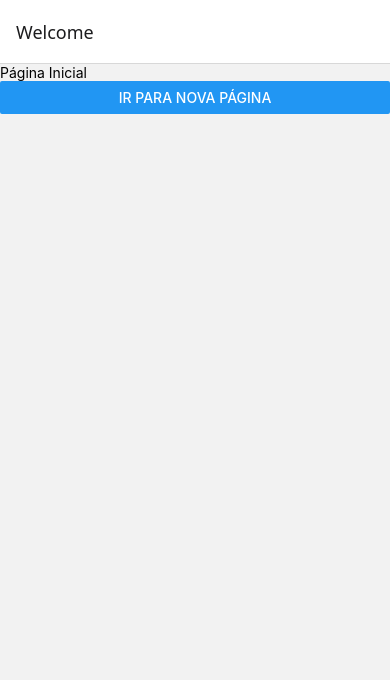
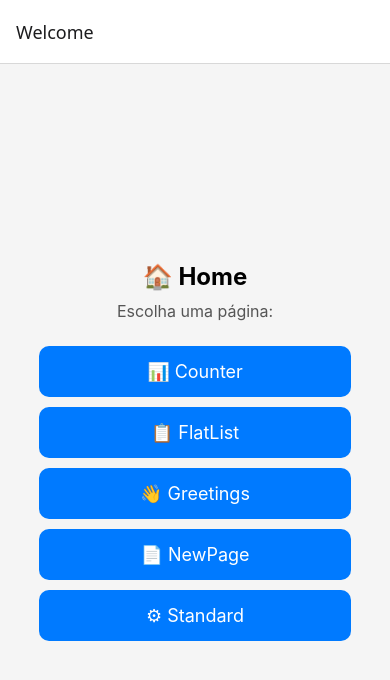
Before and after one commit to nordras/nativeSandbox, a React Native app: screen /Home in a window 390 px wide. Shown: the top 680 px of the page. Built offline with nearby package versions, Linux system fonts and the light colour scheme.

Commit message:
SPLIT flatlist and flashlist, fix type on newpage

```diff
--- a/src/pages/Home.tsx
+++ b/src/pages/Home.tsx
@@ -1,22 +1,76 @@
-import React from 'react';
-import { View, Text, Button } from 'react-native';
-import { NativeStackScreenProps } from '@react-navigation/native-stack';
+import React from "react";
+import { View, Text, StyleSheet, TouchableOpacity } from "react-native";
+import { useNavigation } from "@react-navigation/native";
+import { NativeStackNavigationProp } from "@react-navigation/native-stack";
 
 type RootStackParamList = {
-  Home: undefined;
+  Counter: undefined;
+  FlatList: undefined;
+  Greetings: undefined;
   NewPage: undefined;
-  Greetings: undefined;
+  Standard: undefined;
 };
 
-type Props = NativeStackScreenProps<RootStackParamList, 'Home'>;
+const Home = () => {
+  const navigation = useNavigation<NativeStackNavigationProp<RootStackParamList>>();
 
-const HomeScreen: React.FC<Props> = ({ navigation }) => {
   return (
-    <View>
-      <Text>Página Inicial</Text>
-      <Button title="Ir para Nova Página" onPress={() => navigation.navigate('Greetings')} />
+    <View style={styles.container}>
+      <Text style={styles.title}>🏠 Home</Text>
+      <Text style={styles.subtitle}>Escolha uma página:</Text>
+
+      <TouchableOpacity style={styles.button} onPress={() => navigation.navigate("Counter")}>
+        <Text style={styles.buttonText}>📊 Counter</Text>
+      </TouchableOpacity>
+
+      <TouchableOpacity style={styles.button} onPress={() => navigation.navigate("FlatList")}>
+        <Text style={styles.buttonText}>📋 FlatList</Text>
+      </TouchableOpacity>
+
+      <TouchableOpacity style={styles.button} onPress={() => navigation.navigate("Greetings")}>
+        <Text style={styles.buttonText}>👋 Greetings</Text>
+      </TouchableOpacity>
+
+      <TouchableOpacity style={styles.button} onPress={() => navigation.navigate("NewPage")}>
+        <Text style={styles.buttonText}>📄 NewPage</Text>
+      </TouchableOpacity>
+
+      <TouchableOpacity style={styles.button} onPress={() => navigation.navigate("Standard")}>
+        <Text style={styles.buttonText}>⚙ Standard</Text>
+      </TouchableOpacity>
     </View>
   );
 };
 
-export default HomeScreen;
+const styles = StyleSheet.create({
+  container: {
+    flex: 1,
+    justifyContent: "center",
+    alignItems: "center",
+    backgroundColor: "#f5f5f5",
+  },
+  title: {
+    fontSize: 24,
+    fontWeight: "bold",
+    marginBottom: 10,
+  },
+  subtitle: {
+    fontSize: 16,
+    marginBottom: 20,
+    color: "#555",
+  },
+  button: {
+    backgroundColor: "#007AFF",
+    padding: 15,
+    borderRadius: 10,
+    marginVertical: 5,
+    width: "80%",
+    alignItems: "center",
+  },
+  buttonText: {
+    color: "white",
+    fontSize: 18,
+  },
+});
+
+export default Home;
```
Also changed, not shown: 1 other file (tests, documents, lock files or other folders).
